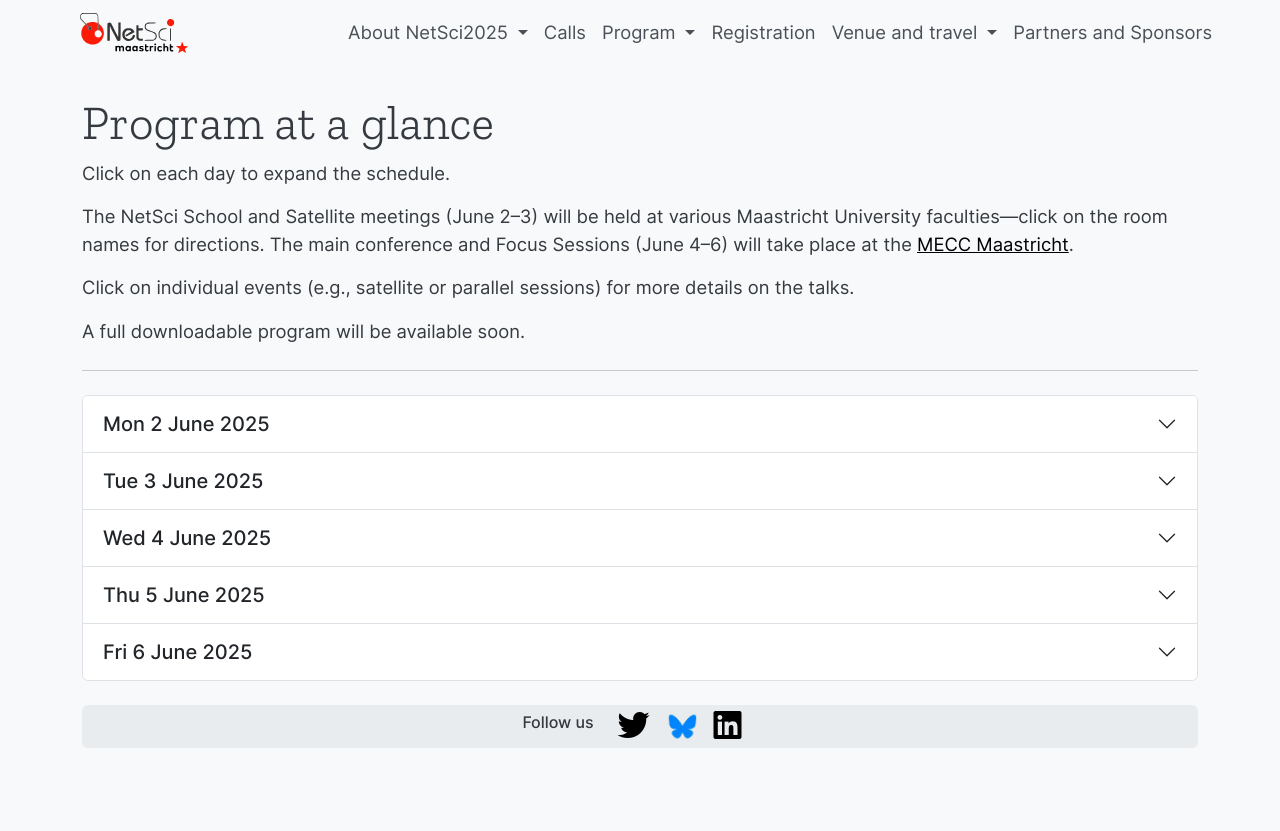
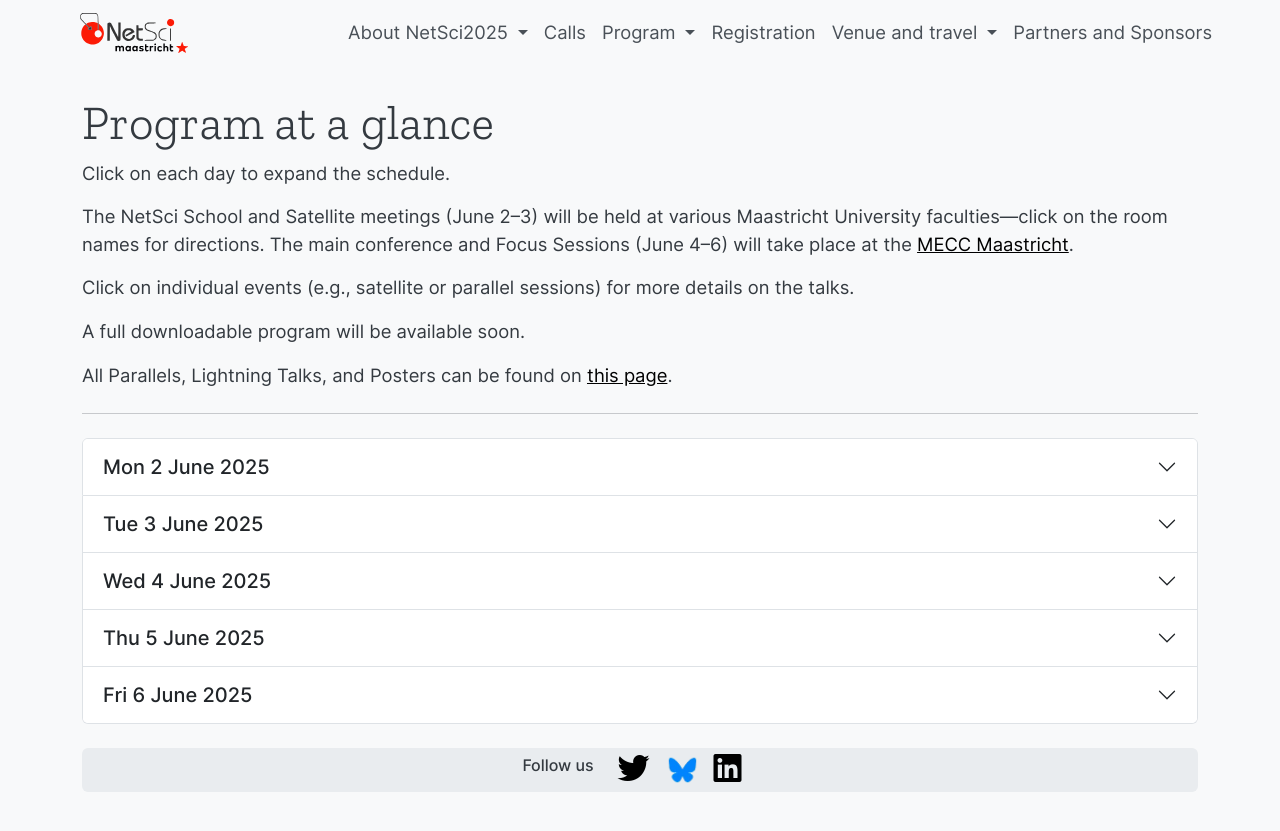
Before and after one commit to NetSci2025/netsci2025.github.io, a Jekyll site: the page built from program_at_a_glance.md, in a window 1280 px wide. Shown: the top 831 px of the page. Built offline with Jekyll 4.4.1, drawn with Linux system fonts in a browser that asks for light colours.

Commit message:
Update program_at_a_glance.md

```diff
--- a/program_at_a_glance.md
+++ b/program_at_a_glance.md
@@ -15,3 +15,5 @@ The NetSci School and Satellite meetings (June 2–3) will be held at various Ma
 Click on individual events (e.g., satellite or parallel sessions) for more details on the talks.
 
 A full downloadable program will be available soon.
+
+All Parallels, Lightning Talks, and Posters can be found on [this page](https://netsci2025.github.io/all/).
```
